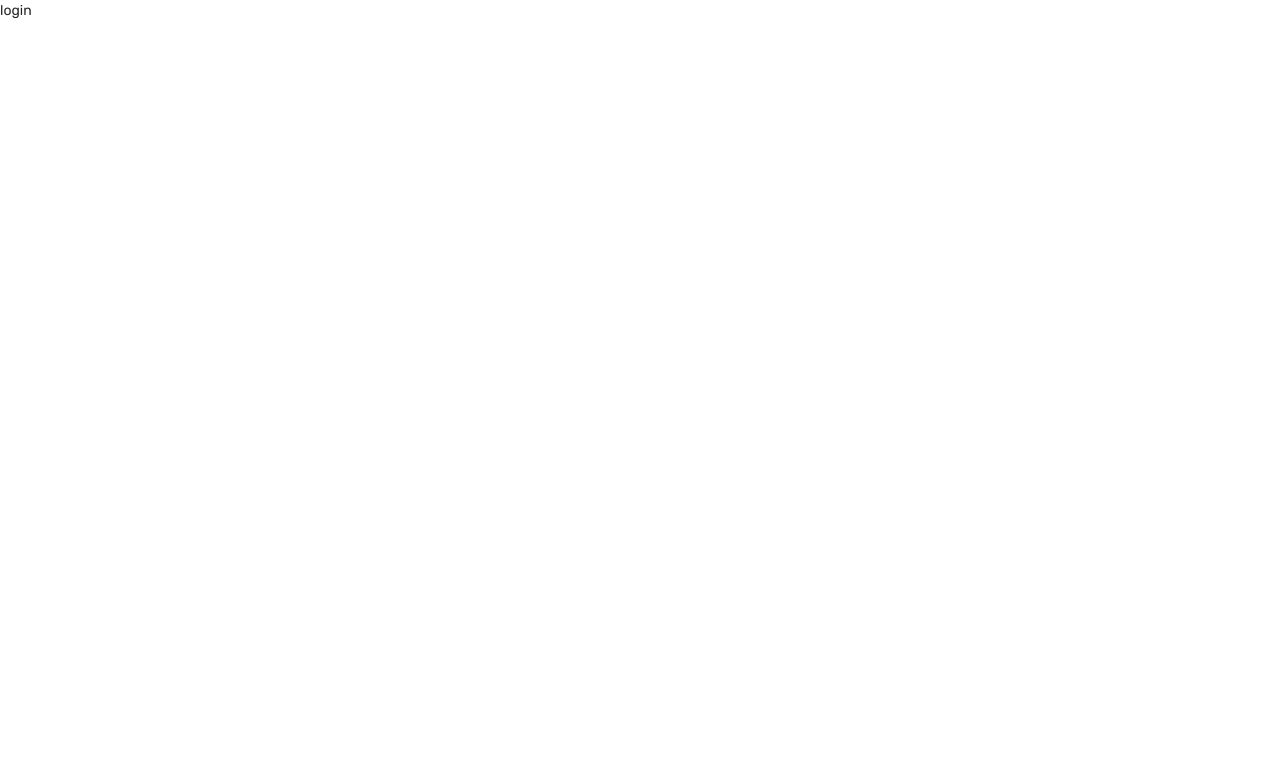
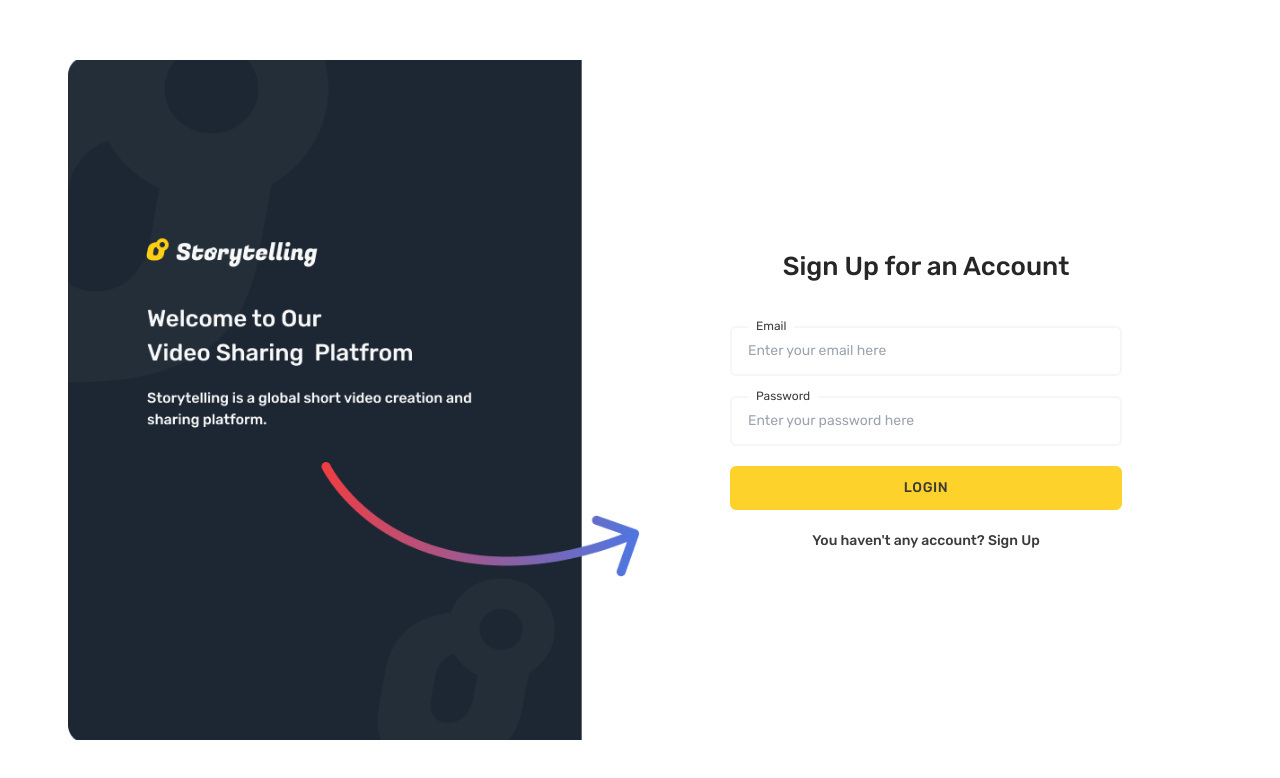
Before and after one commit to toanil315/storytelling, a Next.js app: page /login in a window 1280 px wide. Shown: the top 778 px of the page. Built offline with nearby package versions, Linux system fonts and the light colour scheme.

Commit message:
create UI login page

```diff
--- /dev/null
+++ b/src/components/Form/Input/index.tsx
@@ -0,0 +1,22 @@
+import {
+  FieldValues,
+  useController,
+  UseControllerProps,
+} from "react-hook-form";
+import { InputProps } from "src/components/commons/Input";
+import Input from "src/components/commons/Input";
+
+type Props<T extends FieldValues> = InputProps & UseControllerProps<T>;
+
+const RHFInput = <T extends FieldValues>(props: Props<T>) => {
+  const {
+    field,
+    fieldState: { error },
+  } = useController(props);
+
+  return (
+    <Input error={error} {...props} {...field} handleChange={field.onChange} />
+  );
+};
+
+export default RHFInput;
--- /dev/null
+++ b/src/components/Form/index.ts
@@ -0,0 +1,2 @@
+import Input from "./Input";
+export { Input };
--- a/src/components/commons/Button/index.tsx
+++ b/src/components/commons/Button/index.tsx
@@ -1,18 +1,42 @@
-import React, { ButtonHTMLAttributes } from "react";
-import { ButtonWhite } from "./styles";
+import type { ReactNode } from "react";
+import { memo } from "react";
+import * as S from "./styles";
 
-interface Props extends ButtonHTMLAttributes<HTMLButtonElement> {
-  $type: "primary" | "secondary" | "white" | "disabled";
+interface ButtonProps {
+  $type?: "primary" | "secondary" | "white";
+  children: ReactNode;
+  loading?: boolean;
 }
 
-const Button = ({ $type, children, ...rest }: Props) => {
+const Button = ({
+  $type = "primary",
+  children,
+  loading,
+  ...rest
+}: ButtonProps) => {
   switch ($type) {
+    case "primary":
+      return (
+        <S.PrimaryButton loading={loading} {...rest}>
+          {loading && <S.Loading />}
+          {children}
+        </S.PrimaryButton>
+      );
+
+    case "secondary":
+      return (
+        <S.SecondaryButton loading={loading} {...rest}>
+          {loading && <S.LoadingSecondary />}
+          {children}
+        </S.SecondaryButton>
+      );
+
     case "white":
-      return <ButtonWhite {...rest}>{children}</ButtonWhite>;
+      return <S.WhiteButton {...rest}>{children}</S.WhiteButton>;
 
     default:
-      throw(`Unknow type ${$type} of button`);
+      throw new Error("Invalid type button!");
   }
 };
 
-export default Button;
+export default memo(Button);
--- a/src/components/commons/Button/styles.ts
+++ b/src/components/commons/Button/styles.ts
@@ -1,15 +1,113 @@
 import { color } from "src/utils/colors";
-import styled from "styled-components";
+import styled, { css } from "styled-components";
 
-export const ButtonBase = styled.button`
-    display: flex;
-    align-items: center;
-    padding: 14px 22px;
-    gap: 10px;
-    border-radius: 24px;
-`
+interface Props {
+  loading?: boolean;
+  width?: string;
+  padding?: string;
+}
 
-export const ButtonWhite = styled(ButtonBase)`
-    background-color: ${color.white};
-    color: ${color.text};
-`
+export const Loading = styled.span`
+  @keyframes spinner {
+    to {
+      transform: rotate(360deg);
+    }
+  }
+  position: relative;
+  width: 20px;
+  height: 20px;
+  margin-right: 10px;
+  &::before {
+    content: "";
+    box-sizing: border-box;
+    position: absolute;
+    top: 50%;
+    left: 50%;
+    width: 100%;
+    height: 100%;
+    margin-top: -10px;
+    margin-left: -10px;
+    border-radius: 50%;
+    border: 2.2px solid transparent;
+    border-top-color: ${color.text};
+    animation: spinner 0.7s linear infinite;
+  }
+`;
+
+export const LoadingSecondary = styled(Loading)`
+  &::before {
+    border-top-color: ${color.primary};
+  }
+`;
+
+export const ButtonBase = styled.div<Props>`
+  /* css BaseButton */
+  border-width: 1.6px;
+  border-style: solid;
+  border-radius: 6px;
+  outline: none;
+  font-weight: 500;
+  font-size: 14px;
+  line-height: 22px;
+  letter-spacing: 0.04em;
+  text-transform: uppercase;
+  display: flex;
+  justify-content: center;
+  align-items: center;
+  padding: 10px;
+
+  ${({ padding }) =>
+    padding &&
+    css`
+      padding: ${padding};
+    `}
+  ${({ width }) =>
+    width &&
+    css`
+      width: ${width};
+    `}
+
+  ${({ loading }) =>
+    loading &&
+    css`
+      pointer-events: none; // user cant click when button is loading
+      filter: brightness(110%);
+    `}
+  cursor: pointer;
+  transition: all 0.15s ease-out;
+
+  &:disabled {
+    cursor: not-allowed;
+    box-shadow: unset;
+  }
+
+  &:hover {
+    filter: brightness(105%);
+    box-shadow: 0px 5px 10px rgba(0, 0, 0, 0.2);
+  }
+
+  &:active {
+    filter: brightness(90%);
+  }
+`;
+
+export const PrimaryButton = styled(ButtonBase)`
+  /* css primary button */
+  /* example use theme global variables */
+  background: ${color.primary};
+  border-color: ${color.primary};
+  color: ${color.text};
+`;
+
+export const SecondaryButton = styled(ButtonBase)`
+  /* css secondary button */
+  background: white;
+  border-color: ${color.primary};
+  color: ${color.primary};
+`;
+
+export const WhiteButton = styled(ButtonBase)`
+  /* css gray button */
+  background-color: ${color.white};
+  border-color: ${color.textLight};
+`;
--- /dev/null
+++ b/src/components/commons/ErrorMessage/index.tsx
@@ -0,0 +1,8 @@
+import React from "react";
+import { ErrorMessageContainer } from "./styles";
+
+const ErrorMessage = ({ text }: { text: string }) => {
+  return <ErrorMessageContainer>{text}</ErrorMessageContainer>;
+};
+
+export default ErrorMessage;
--- /dev/null
+++ b/src/components/commons/ErrorMessage/styles.ts
@@ -0,0 +1,9 @@
+import { color } from "src/utils/colors";
+import styled from "styled-components";
+
+export const ErrorMessageContainer = styled.span`
+  font-size: 12px;
+  font-weight: 500;
+  line-height: 18px;
+  color: ${color.danger};
+`;
--- /dev/null
+++ b/src/components/commons/Input/index.tsx
@@ -0,0 +1,65 @@
+import React, {
+  ChangeEvent,
+  InputHTMLAttributes,
+  useEffect,
+  useState,
+} from "react";
+import ErrorMessage from "../ErrorMessage";
+import * as S from "./styles";
+
+export type InputProps = InputHTMLAttributes<HTMLInputElement> & {
+  width?: string;
+  suffixIcon?: JSX.Element;
+  label?: string;
+  isRequired?: boolean;
+  error?: { message?: string };
+  handleChange?: (value: string | number | undefined) => void;
+};
+
+const Input: React.FC<InputProps> = React.forwardRef(
+  (
+    {
+      width,
+      suffixIcon,
+      label,
+      isRequired = false,
+      disabled = false,
+      error,
+      handleChange,
+      ...restProps
+    },
+    ref
+  ) => {
+    const { name } = restProps;
+    const [value, setValue] = useState<string | number | undefined>(undefined);
+
+    const handleInputChange = (e: ChangeEvent<HTMLInputElement>) => {
+      setValue(e.target.value);
+    };
+
+    useEffect(() => {
+      handleChange && handleChange(value);
+    }, [value]);
+
+    return (
+      <S.Wrapper width={width}>
+        <S.Label as="label" htmlFor={name}>
+          {label}
+          {isRequired && <span> *</span>}
+        </S.Label>
+        <S.InputWrapper disabled={disabled} isError={!!error}>
+          {/* put suffix icon here */}
+          <input
+            value={value}
+            id={name}
+            {...restProps}
+            onChange={handleInputChange}
+          />
+        </S.InputWrapper>
+        {error && <ErrorMessage text={error.message ?? ""} />}
+      </S.Wrapper>
+    );
+  }
+);
+
+export default Input;
--- /dev/null
+++ b/src/components/commons/Input/styles.ts
@@ -0,0 +1,71 @@
+import { color } from "src/utils/colors";
+import styled, { css } from "styled-components";
+
+interface WrapperProps {
+  width?: string;
+}
+
+interface InputWrapperProps {
+  disabled?: boolean;
+  isError?: boolean;
+}
+
+export const Wrapper = styled.div<WrapperProps>`
+  width: ${({ width }) => width ?? "100%"};
+  position: relative;
+`;
+
+export const Label = styled.span`
+  font-size: 12px;
+  font-weight: 400;
+  line-height: 18px;
+  color: ${color.text};
+  padding: 0 8px;
+  background-color: white;
+
+  position: absolute;
+  top: -9px;
+  left: 18px;
+  z-index: 2;
+`;
+
+export const InputWrapper = styled.div<InputWrapperProps>`
+  border-width: 2px;
+  border-style: solid;
+  border-color: ${({ isError }) =>
+    !isError ? color.lightGray : `${color.danger} !important`};
+  border-radius: 6px;
+  transition: all 0.2s ease-in;
+  &:focus-within {
+    border-color: ${color.primary};
+    box-shadow: 0 1px 8px -2px ${({ isError }) => (!isError ? `#FDD32B` : `#F27166`)};
+  }
+  &:hover {
+    border-color: ${color.primary};
+  }
+  ${({ disabled }) =>
+    disabled &&
+    css`
+      background-color: ${color.lightGray};
+      border-color: ${color.lightGray} !important;
+      box-shadow: unset !important;
+      cursor: no-drop;
+      input {
+        pointer-events: none;
+      }
+    `};
+  input {
+    width: 100%;
+    padding: 12px 16px;
+    color: ${color.textLight};
+    font-weight: 400;
+    font-size: 14px;
+    line-height: 22px;
+    background-color: transparent;
+    border: 0;
+    &:focus {
+      color: ${color.text};
+      outline: none;
+    }
+  }
+`;
--- a/src/containers/LoginContainer/index.tsx
+++ b/src/containers/LoginContainer/index.tsx
@@ -1,9 +1,64 @@
-import React from 'react'
+import Image from "next/image";
+import React from "react";
+import {
+  AuthenticateContainer,
+  ChangeForm,
+  FormWrapper,
+  ImageContainer,
+  Title,
+} from "./styles";
+import * as Form from "src/components/Form";
+import { useForm } from "react-hook-form";
+import Button from "src/components/commons/Button";
+import Link from "next/link";
+
+interface LoginInputProps {
+  email: string;
+  password: string;
+}
 
 const LoginContainer = () => {
+  const { control } = useForm<LoginInputProps>({
+    defaultValues: {
+      email: "",
+      password: "",
+    },
+  });
+
   return (
-    <div>login</div>
-  )
-}
+    <AuthenticateContainer>
+      <ImageContainer>
+        <Image
+          className="w-full h-full"
+          src="/assets/Welcome.png"
+          layout="fill"
+          objectFit="cover"
+        />
+      </ImageContainer>
+      <FormWrapper>
+        <Title>Sign Up for an Account</Title>
+        <Form.Input
+          width="100%"
+          placeholder="Enter your email here"
+          name="email"
+          label="Email"
+          control={control}
+        />
+        <Form.Input
+          width="100%"
+          placeholder="Enter your password here"
+          name="password"
+          label="Password"
+          type="password"
+          control={control}
+        />
+        <Button>Login</Button>
+        <Link href={"/signup"}>
+          <ChangeForm>You haven't any account? Sign Up</ChangeForm>
+        </Link>
+      </FormWrapper>
+    </AuthenticateContainer>
+  );
+};
 
-export default LoginContainer
+export default LoginContainer;
--- a/src/containers/LoginContainer/styles.ts
+++ b/src/containers/LoginContainer/styles.ts
@@ -1 +1,52 @@
-export {}
+import { color } from "src/utils/colors";
+import styled from "styled-components";
+
+export const AuthenticateContainer = styled.div`
+  display: flex;
+  flex-flow: row nowrap;
+  align-items: center;
+  justify-content: center;
+
+  width: 100vw;
+  height: 100vh;
+  padding: 60px 0;
+  max-width: 1144px;
+  margin: 0 auto;
+`;
+
+export const Title = styled.h1`
+  font-weight: 500;
+  font-size: 26px;
+  line-height: 38px;
+  text-align: center;
+  margin-bottom: 20px;
+`;
+
+export const ImageContainer = styled.div`
+  position: relative;
+  width: 50%;
+  height: 100%;
+`;
+
+export const FormWrapper = styled.form`
+  width: 50%;
+  padding: 0 90px;
+
+  display: flex;
+  flex-direction: column;
+  gap: 20px;
+`;
+
+export const ChangeForm = styled.p`
+  font-size: 14px;
+  font-weight: 500;
+  line-height: 22px;
+  color: ${color.text};
+  text-align: center;
+  transition: all 0.2s ease-in;
+  cursor: pointer;
+
+  &:hover {
+    color: ${color.primary};
+  }
+`;
--- a/src/utils/colors.ts
+++ b/src/utils/colors.ts
@@ -1,9 +1,10 @@
 export const color = {
-    text: '#3D3B39',
-    textSemibold: '#686A70',
-    textLight: '#A3A3A3',
-    primary: '#FDD32B',
-    lightGray: '#F6F6F4',
-    white: '#FFFFFF',
-    green: '#54B498',
-}
+  text: "#3D3B39",
+  textSemibold: "#686A70",
+  textLight: "#A3A3A3",
+  primary: "#FDD32B",
+  lightGray: "#F6F6F4",
+  white: "#FFFFFF",
+  green: "#54B498",
+  danger: "#F27166",
+};
```
Also changed, not shown: public/assets/Welcome.png (added).
